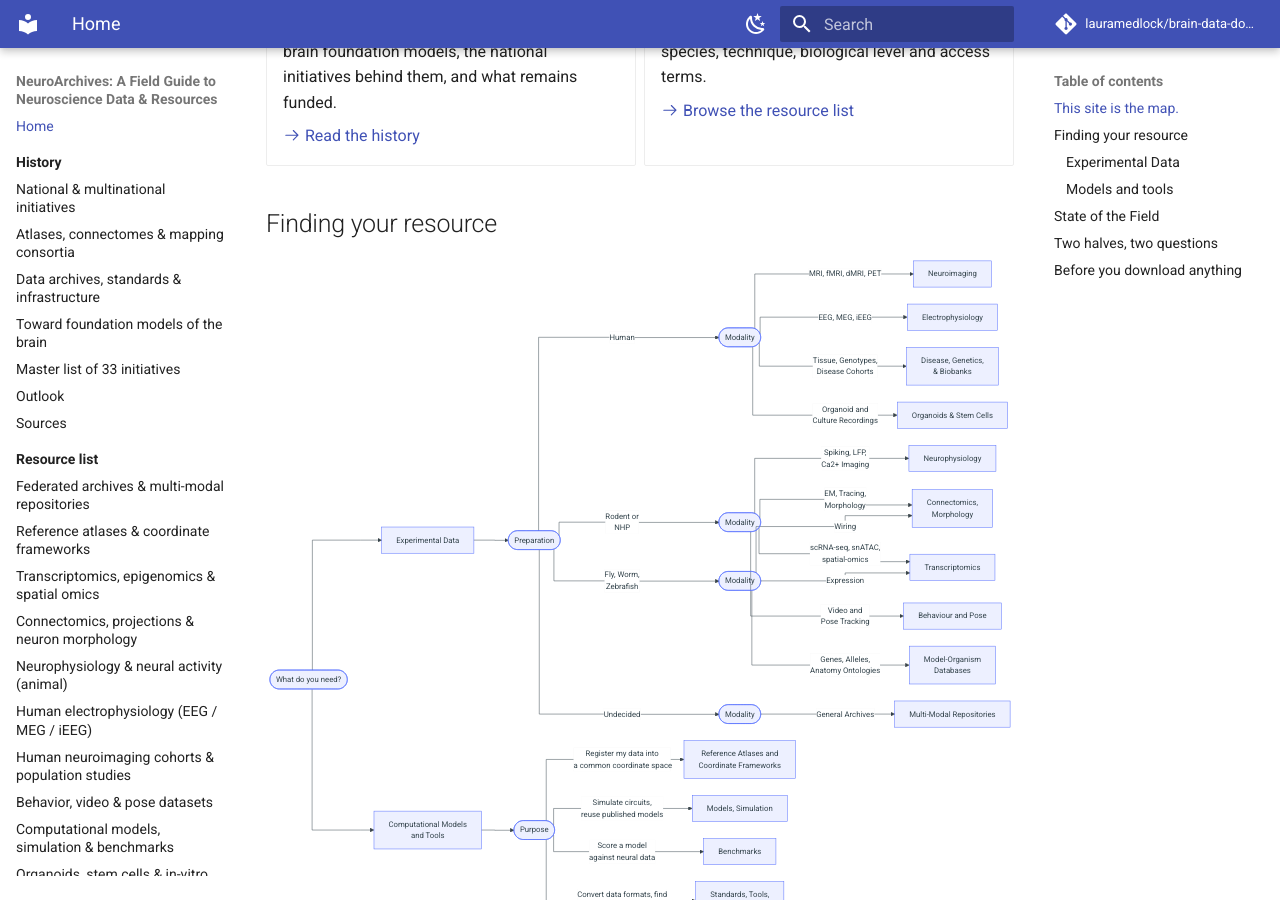
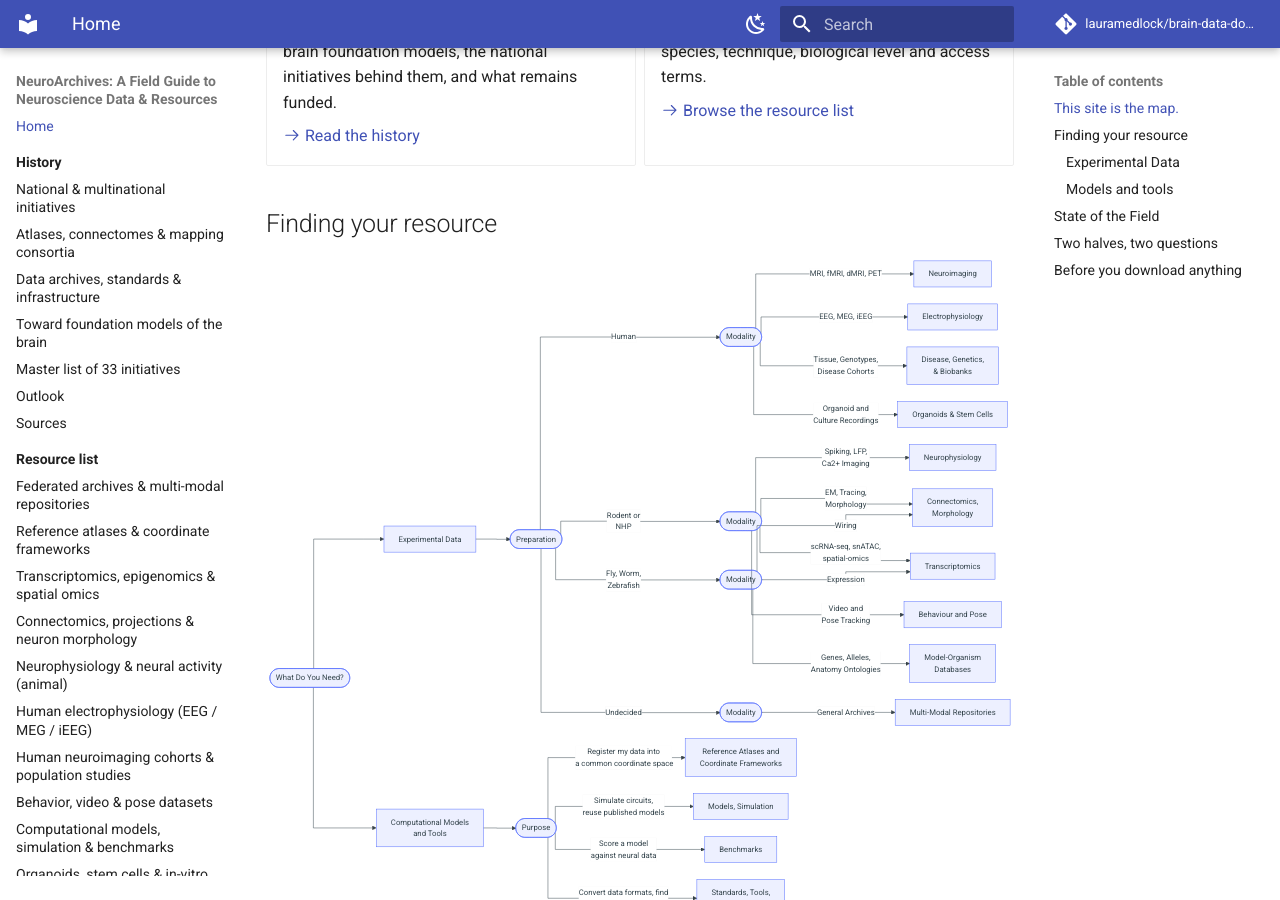
Before and after one commit to lauramedlock/neuroarchives, an MkDocs documentation site: the page built from docs/index.md, in a window 1280 px wide and 900 px high, scrolled down 731 px. Built offline with MkDocs 1.6.1 and Material for MkDocs 9.7.7, drawn with Linux system fonts in a browser that asks for light colours; comment, search, counter and statistics services are not loaded.

````diff
--- a/docs/index.md
+++ b/docs/index.md
@@ -41,7 +41,7 @@ each with its own login, licence, file format, and vocabulary.
 ```mermaid
 %%{init: {"flowchart": {"curve": "stepBefore", "nodeSpacing": 35, "rankSpacing": 55, "useMaxWidth": true}} }%%
 flowchart LR
-    START([What do you need?])
+    START([What Do You Need?])
     START --> EXP[Experimental Data]
     START --> MOD[Computational Models<br>and Tools]
 
````
